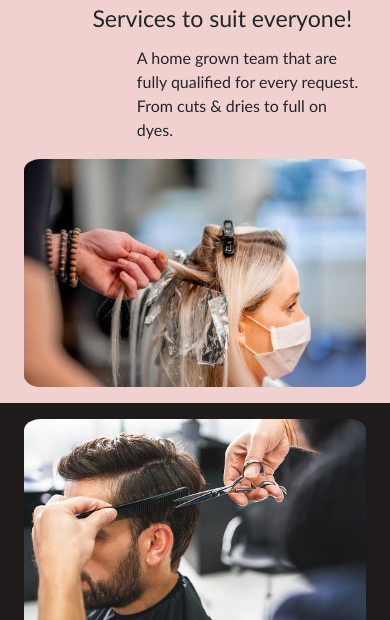
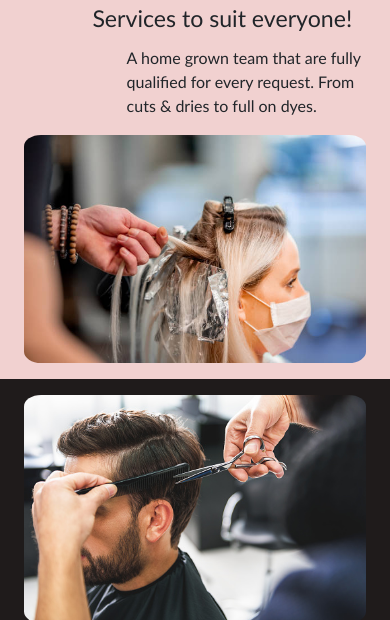
Before and after one commit to WebJamesb/Salontemplate, a plain HTML site: page index.html in a window 390 px wide. Shown: the part 224-844 px from the top of the page. Drawn offline with nearby package versions, Linux system fonts and the light colour scheme; some packages are replaced by stand-ins of ours.

Commit message:
Update styles.css

```diff
--- a/styles.css
+++ b/styles.css
@@ -114,7 +114,7 @@ h1, h2{
         padding-left: 10%;
     }
     #starter p{
-        margin-left: 25%;
+        margin-left: 22%;
     }
 }
 
```
